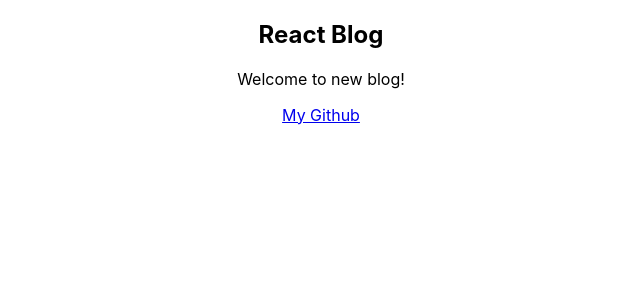
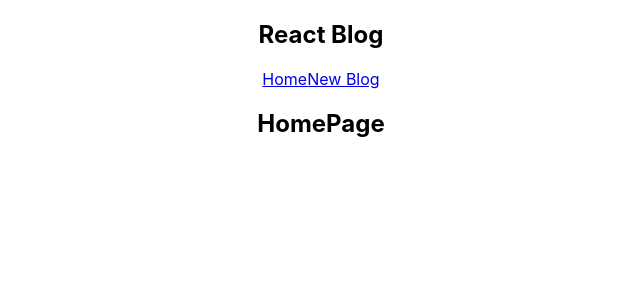
Before and after one commit to kultosh/react-blog, a JavaScript app: page / in a window 1280 px wide. Shown: the top 300 px of the page, without its empty margins (319-959 px from the left). Built offline with nearby package versions, Linux system fonts and the light colour scheme; the HTML template or start-up script is replaced by a standard one.

Commit message:
Created Multiple Component

```diff
--- a/src/App.js
+++ b/src/App.js
@@ -1,15 +1,13 @@
 import './App.css';
+import Home from './Home';
+import Navbar from './Navbar';
 
 function App() {
-  const title = 'Welcome to new blog!';
-  const link = "https://github.com/kultosh";
-
   return (
     <div className="App">
+      <Navbar />
       <div className="content">
-        <h2>React Blog</h2>
-        <p>{title}</p>
-        <a href={link}>My Github</a>
+        <Home />
       </div>
     </div>
   );
--- /dev/null
+++ b/src/Home.js
@@ -0,0 +1,9 @@
+function Home() {
+    return (
+        <div className="home">
+            <h2>HomePage</h2>
+        </div>
+    )
+}
+
+export default Home;
--- /dev/null
+++ b/src/Navbar.js
@@ -0,0 +1,13 @@
+const Navbar = () => {
+    return (
+        <nav className="navbar">
+            <h1>React Blog</h1>
+            <div className="links">
+                <a href="/">Home</a>
+                <a href="/create">New Blog</a>
+            </div>
+        </nav>
+     );
+}
+
+export default Navbar;
```
Also changed, not shown: 1 other file (tests, documents, lock files or other folders).
